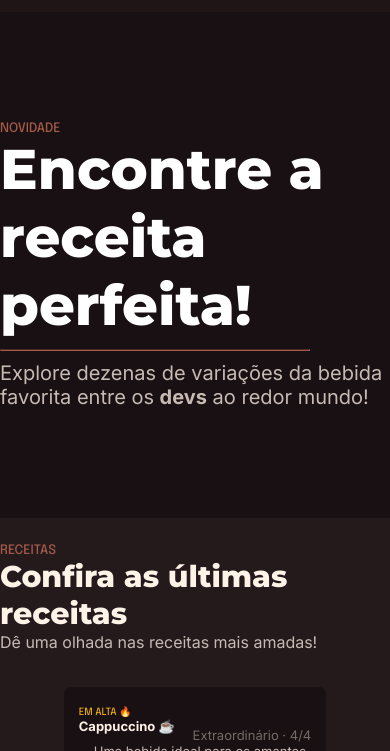
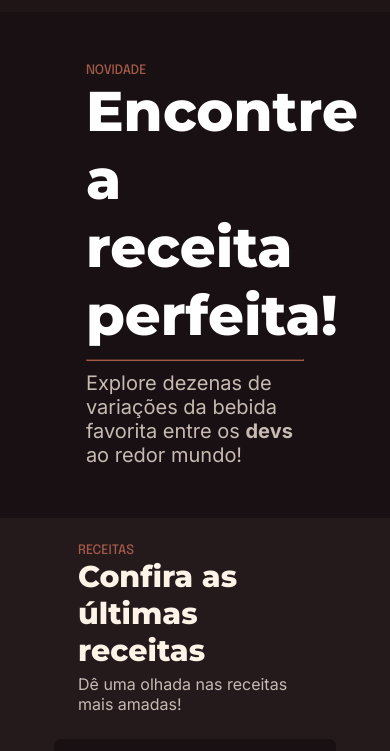
Before and after one commit to lMatheuslOliveiral/Practices, a plain HTML site: page Landing page 4/index.html in a window 390 px wide. Shown: the part 43-794 px from the top of the page. Drawn offline with Linux system fonts and the light colour scheme.

Commit message:
Finalizei uhulll

```diff
--- a/Landing page 4/css.css
+++ b/Landing page 4/css.css
@@ -60,6 +60,7 @@ main {
     max-width: 1120px;
     height: 60vh;
     margin: auto;
+    padding: 25px;
 
     display: flex;
     flex-direction: row;
@@ -109,6 +110,7 @@ hr {
    max-width: 45%;
    column-count: 4;
    margin: -16px;
+   padding-right: 10px;
 }
 
 .main-section1-assets > figure > img {
@@ -122,7 +124,7 @@ hr {
 .main-section2-text {
     max-width: 1120px;
     margin: auto;
-    padding: 20px 0px 20px 0px ;
+    padding: 20px 0px 10px 25px ;
 }
 
 .receitas {
@@ -186,12 +188,13 @@ h3 {
     color: #756A67;
     font-family: 'Inter';
     font-size: 13px;
-    margin-top: 25px;
+    margin-top: 15px;
 }
 
 .extra2 {
     color: #C7BAB3;
     margin-left: 15px;
+    margin-top: 10px;
 }
 
 .part-final {
@@ -214,6 +217,7 @@ h3 {
     color: #C7BAB3;
     font-size: 13px;
     margin-bottom: 30px;
+    margin-top: -10px;
 }
 
 footer {
@@ -241,6 +245,8 @@ footer {
     align-items: center;
 }
 
+
+
 @media screen and (max-width: 1010px) {
 
     .header {
@@ -253,15 +259,38 @@ footer {
 
     }
 
+    .main {
+        justify-content: center;
+    }
+
+    .main-section1 {
+        width: 90%;
+        padding: 30px;
+    }
+
+    .main-section1-texts {
+        margin: auto;
+        width: 75%;
+    }
+
     .main-section1-assets {
         display: none;
     }
 
+   .main-section2-text {
+        justify-content: center;
+        width: 60%;
+        padding: 20px 0px 10px 0px;
+   }
+
+   .text {
+    margin-top: 5px;
+   }
 
     .main-section2-card-container {
         display: flex;
         flex-direction: column;
-        width: 75%;
+        width: 80%;
 
     }
 
```
